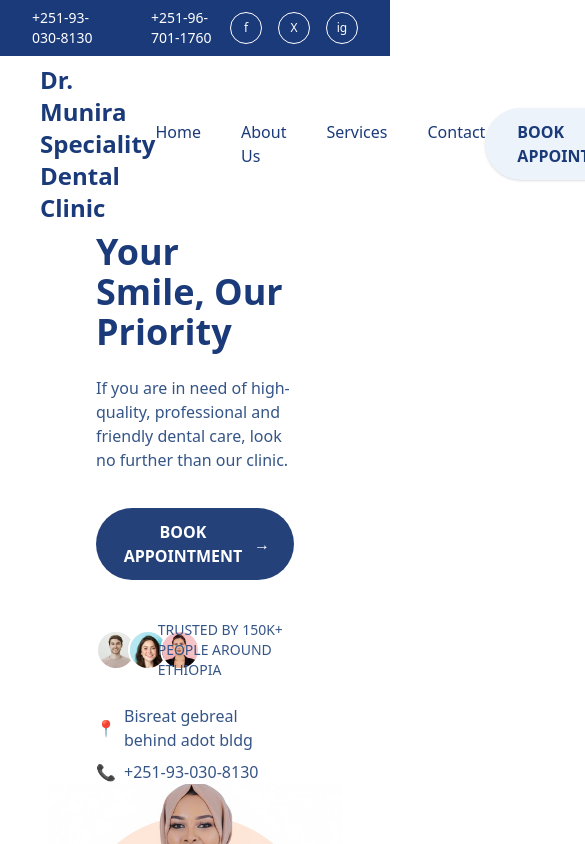
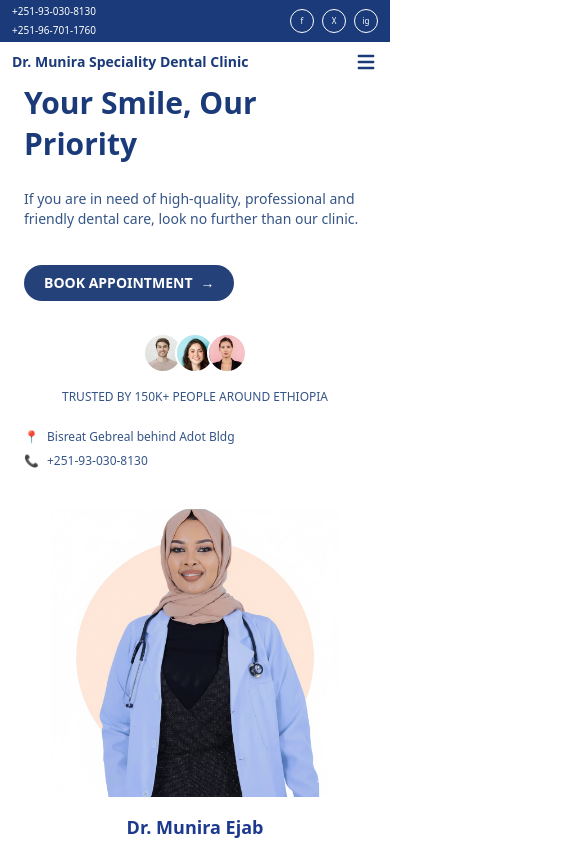
Before and after one commit to Ethiopia-Tech-Group/dental-clinic, a Next.js app: page / in a window 390 px wide. Shown: the top 844 px of the page, 585 px wide, since content can reach past the window. Built offline with nearby package versions, Linux system fonts and the light colour scheme.

Commit message:
DR. munira website responsive

```diff
--- a/app/components/User/HomeComponents/Header.tsx
+++ b/app/components/User/HomeComponents/Header.tsx
@@ -2,30 +2,19 @@
 
 import Link from "next/link";
 import { useEffect, useState, useRef } from "react";
+import { HiMenu, HiX } from "react-icons/hi";
 
 export default function Header() {
   const [isSticky, setIsSticky] = useState(false);
   const [showTopBar, setShowTopBar] = useState(true);
+  const [isMenuOpen, setIsMenuOpen] = useState(false);
   const lastScroll = useRef(0);
 
   useEffect(() => {
     const handleScroll = () => {
       const currentScroll = window.scrollY;
-
-      // Show sticky nav if scrolled past 0
-      if (currentScroll > 0) {
-        setIsSticky(true);
-      } else {
-        setIsSticky(false);
-      }
-
-      // Show top bar only if we are at top
-      if (currentScroll === 0) {
-        setShowTopBar(true);
-      } else {
-        setShowTopBar(false);
-      }
-
+      setIsSticky(currentScroll > 0);
+      setShowTopBar(currentScroll === 0);
       lastScroll.current = currentScroll;
     };
 
@@ -37,20 +26,20 @@ export default function Header() {
     <header className="w-full">
       {/* ----------- TOP BAR ----------- */}
       {showTopBar && (
-        <div className="w-full bg-[#1A3A79] text-white text-sm py-2 px-8 flex justify-between items-center transition-all duration-300">
-          <div className="flex space-x-10">
+        <div className="w-full bg-[#1A3A79] text-white text-[10px] sm:text-sm py-1 sm:py-2 px-3 sm:px-8 flex justify-between items-center transition-all duration-300">
+          <div className="flex flex-col sm:flex-row sm:space-x-10 space-y-1 sm:space-y-0">
             <span>+251-93-030-8130</span>
             <span>+251-96-701-1760</span>
           </div>
 
-          <div className="flex space-x-4">
-            <div className="w-8 h-8 border border-white rounded-full flex items-center justify-center text-xs">
+          <div className="flex space-x-2 sm:space-x-4">
+            <div className="w-6 h-6 sm:w-8 sm:h-8 border border-white rounded-full flex items-center justify-center text-[8px] sm:text-xs">
               f
             </div>
-            <div className="w-8 h-8 border border-white rounded-full flex items-center justify-center text-xs">
+            <div className="w-6 h-6 sm:w-8 sm:h-8 border border-white rounded-full flex items-center justify-center text-[8px] sm:text-xs">
               X
             </div>
-            <div className="w-8 h-8 border border-white rounded-full flex items-center justify-center text-xs">
+            <div className="w-6 h-6 sm:w-8 sm:h-8 border border-white rounded-full flex items-center justify-center text-[8px] sm:text-xs">
               ig
             </div>
           </div>
@@ -60,28 +49,64 @@ export default function Header() {
       {/* ----------- BOTTOM NAV BAR ----------- */}
       <div
         className={`w-full bg-white transition-all duration-100 ${
-          isSticky ? "fixed top-0 left-0 z-50 " : ""
+          isSticky ? "fixed top-0 left-0 z-50 " : "relative"
         }`}
       >
-        <div className="flex justify-between items-center px-10 py-2">
-          <h2 className="text-2xl font-extrabold text-[#1A3A79]">
+        <div className="flex justify-between items-center px-3 sm:px-6 lg:px-10 py-2 sm:py-3">
+          {/* Logo */}
+          <h2 className="text-sm sm:text-lg lg:text-2xl font-extrabold text-[#1A3A79]">
             Dr. Munira Speciality Dental Clinic
           </h2>
 
-          <nav className="flex space-x-10 text-[#1A3A79] font-medium">
+          {/* Desktop Navigation (only lg and above) */}
+          <nav className="hidden lg:flex space-x-4 lg:space-x-10 text-[#1A3A79] font-medium text-sm sm:text-base">
             <Link href="/">Home</Link>
             <Link href="/about">About Us</Link>
             <Link href="/service-page">Services</Link>
             <Link href="/contact-us">Contact</Link>
           </nav>
 
+          {/* Book Appointment Button (only lg and above) */}
           <Link
             href="/booking"
-            className="px-8 py-3 bg-[#EDF3FA] text-[#1A3A79] font-semibold rounded-full hover:bg-[#1A3A79] hover:text-white transition duration-300 shadow-sm"
+            className="hidden lg:inline-block px-4 sm:px-6 lg:px-8 py-1.5 sm:py-2 lg:py-3 bg-[#EDF3FA] text-[#1A3A79] font-semibold rounded-full hover:bg-[#1A3A79] hover:text-white transition duration-300 shadow-sm text-sm sm:text-base"
           >
             BOOK APPOINTMENT
           </Link>
+
+          {/* Mobile & Tablet Hamburger (below lg) */}
+          <button
+            className="lg:hidden text-2xl text-[#1A3A79]"
+            onClick={() => setIsMenuOpen(!isMenuOpen)}
+          >
+            {isMenuOpen ? <HiX /> : <HiMenu />}
+          </button>
         </div>
+
+        {/* Mobile & Tablet Menu */}
+        {isMenuOpen && (
+          <div className="lg:hidden bg-white w-full px-4 pb-4 flex flex-col space-y-3 text-[#1A3A79] font-medium text-sm sm:text-base">
+            <Link href="/" onClick={() => setIsMenuOpen(false)}>
+              Home
+            </Link>
+            <Link href="/about" onClick={() => setIsMenuOpen(false)}>
+              About Us
+            </Link>
+            <Link href="/service-page" onClick={() => setIsMenuOpen(false)}>
+              Services
+            </Link>
+            <Link href="/contact-us" onClick={() => setIsMenuOpen(false)}>
+              Contact
+            </Link>
+            <Link
+              href="/booking"
+              onClick={() => setIsMenuOpen(false)}
+              className="mt-2 px-6 py-2 bg-[#EDF3FA] text-[#1A3A79] font-semibold rounded-full hover:bg-[#1A3A79] hover:text-white transition duration-300 shadow-sm text-center"
+            >
+              BOOK APPOINTMENT
+            </Link>
+          </div>
+        )}
       </div>
     </header>
   );
--- a/app/components/User/HomeComponents/Hero.tsx
+++ b/app/components/User/HomeComponents/Hero.tsx
@@ -5,29 +5,29 @@ import Link from "next/link";
 
 export default function HeroSection() {
   return (
-    <section className="flex flex-col md:flex-row items-center justify-between px-12 ">
+    <section className="flex flex-col lg:flex-row items-center justify-between px-4 sm:px-8 md:px-16  ">
       {/* Left Section */}
       <motion.div
-        className="md:w-2/5 lg:w-1/2 space-y-6 px-12 md:pr-16"
+        className="w-full lg:w-1/2 space-y-6 px-2 sm:px-6 md:px-0"
         initial={{ opacity: 0, x: -40 }}
         animate={{ opacity: 1, x: 0 }}
         transition={{ duration: 0.95, ease: "easeOut" }}
       >
-        <h1 className="text-4xl font-extrabold text-[#1A3A79]">
+        <h1 className="text-3xl sm:text-4xl md:text-5xl font-extrabold text-[#1A3A79] leading-snug">
           Your Smile, Our Priority
         </h1>
-        <p className="text-[#355587]">
+        <p className="text-[#355587] text-sm sm:text-base md:text-lg">
           If you are in need of high-quality, professional and friendly dental
           care, look no further than our clinic.
         </p>
         <Link href="/booking">
-          <button className="px-6 py-3 bg-[#24417A] mt-3 text-white font-semibold rounded-full hover:bg-blue-900 transition-all inline-flex items-center">
+          <button className="px-5 sm:px-6 md:px-8 py-2 sm:py-3 bg-[#24417A] mt-3 text-white font-semibold rounded-full hover:bg-blue-900 transition-all inline-flex items-center text-sm sm:text-base">
             BOOK APPOINTMENT
             <span className="ml-2 text-white">→</span>
           </button>
         </Link>
 
-        <div className="flex items-center space-x-4 mt-10">
+        <div className="flex flex-col sm:flex-row items-center sm:items-start space-y-4 sm:space-y-0 sm:space-x-4 mt-8">
           <div className="flex -space-x-2">
             <Image
               src="/img/10001.webp"
@@ -51,18 +51,18 @@ export default function HeroSection() {
               alt="avatar"
             />
           </div>
-          <span className="text-[#355587] text-sm">
+          <span className="text-[#355587] text-xs sm:text-sm md:text-base text-center sm:text-left">
             TRUSTED BY 150K+ PEOPLE AROUND ETHIOPIA
           </span>
         </div>
-        <div className="flex flex-col space-y-2 text-[#355587]">
+
+        <div className="flex flex-col space-y-2 text-[#355587] mt-4 text-xs sm:text-sm md:text-base">
           <span className="flex items-center space-x-2">
-            <span className="text-[#355587]">📍</span>
-            <span>Bisreat gebreal behind adot bldg</span>
+            <span>📍</span>
+            <span>Bisreat Gebreal behind Adot Bldg</span>
           </span>
-
           <span className="flex items-center space-x-2">
-            <span className="text-[#355587]">📞</span>
+            <span>📞</span>
             <span>+251-93-030-8130</span>
           </span>
         </div>
@@ -70,19 +70,19 @@ export default function HeroSection() {
 
       {/* Right Section */}
       <motion.div
-        className="md:w-3/5 lg:w-1/2   flex flex-col items-center"
+        className="w-full lg:w-1/2 flex flex-col items-center mt-10 lg:mt-0"
         initial={{ opacity: 0, x: 40 }}
         animate={{ opacity: 1, x: 0 }}
         transition={{ duration: 0.95, ease: "easeOut" }}
       >
         <Image
           src="/img/10005.jpg"
-          width={500}
-          height={600}
-          className="rounded"
+          width={400}
+          height={500}
+          className="rounded w-72 sm:w-80 md:w-96 lg:w-120"
           alt="Dr. Munira Ejab"
         />
-        <h3 className="text-blue-900 text-xl font-bold mt-4">
+        <h3 className="text-blue-900 text-lg sm:text-xl md:text-2xl font-bold mt-4 text-center lg:text-left">
           Dr. Munira Ejab
         </h3>
       </motion.div>
--- a/app/components/User/ServiceComponent/ServiceExpertCare.tsx
+++ b/app/components/User/ServiceComponent/ServiceExpertCare.tsx
@@ -5,8 +5,8 @@ import Link from "next/link";
 
 export default function ExpertCareSection() {
   return (
-    <section className="w-full bg-white py-28 px-6">
-      <div className="max-w-7xl mx-auto grid grid-cols-1 lg:grid-cols-2 gap-16 items-center">
+    <section className="w-full bg-white py-16 sm:py-20 px-4 sm:px-6 md:px-12 lg:px-24">
+      <div className="max-w-7xl mx-auto grid grid-cols-1 lg:grid-cols-2 gap-12 lg:gap-16 items-center">
         {/* ---------------- LEFT CONTENT ---------------- */}
         <motion.div
           initial={{ opacity: 0, x: -50 }}
@@ -15,16 +15,16 @@ export default function ExpertCareSection() {
           transition={{ duration: 0.7, ease: "easeOut" }}
           className="space-y-6"
         >
-          <h2 className="text-2xl md:text-3xl font-extrabold text-[#355587] leading-tight">
+          <h2 className="text-2xl sm:text-3xl md:text-4xl font-extrabold text-[#355587] leading-tight">
             Expert care guided with precision and comfort.
           </h2>
 
-          <p className="text-lg text-[#355587] max-w-lg">
+          <p className="text-base sm:text-lg md:text-xl text-[#355587] max-w-md">
             Professional dental care designed for comfort and confidence.
           </p>
 
           <Link href="/booking">
-            <button className="px-6 py-3 bg-[#24417C]   text-white font-semibold rounded-full hover:bg-[#24417A]   transition-all">
+            <button className="px-5 sm:px-6 md:px-8 py-2 sm:py-3 bg-[#24417C] text-white font-semibold rounded-full hover:bg-[#24417A] transition-all text-sm sm:text-base">
               BOOK APPOINTMENT
             </button>
           </Link>
@@ -36,35 +36,36 @@ export default function ExpertCareSection() {
           whileInView={{ opacity: 1, x: 0 }}
           viewport={{ once: true }}
           transition={{ duration: 0.7, ease: "easeOut" }}
-          className="flex gap-8 justify-center"
+          className="flex flex-col sm:flex-row gap-6 sm:gap-8 justify-center items-center lg:justify-end"
         >
           {/* Image 1 */}
           <img
             src="/img/service/10003.webp"
             alt="Dental procedure"
-            className="w-64 md:w-80 h-[420px] object-cover rounded-[40px]"
+            className="w-full sm:w-64 md:w-72 lg:w-80 h-auto sm:h-[380px] md:h-[420px] object-cover rounded-[40px]"
           />
 
           {/* Image 2 */}
           <img
             src="/img/service/10004.webp"
             alt="Happy patient"
-            className="w-64 md:w-80 h-[420px] object-cover rounded-[40px]"
+            className="w-full sm:w-64 md:w-72 lg:w-80 h-auto sm:h-[380px] md:h-[420px] object-cover rounded-[40px]"
           />
         </motion.div>
 
+        {/* ---------------- CONTACT CARD ---------------- */}
         <motion.div
           initial={{ opacity: 0, y: 40 }}
           whileInView={{ opacity: 1, y: 0 }}
           viewport={{ once: true }}
           transition={{ duration: 0.6 }}
-          className="w-300 bg-[#24417C] rounded-3xl py-14 text-white my-5 flex justify-center"
+          className="w-full bg-[#24417C] rounded-3xl py-10 sm:py-14 text-white mt-10 lg:mt-0 flex justify-center"
         >
           <div className="text-center max-w-xl px-6">
-            <h3 className="text-xl md:text-2xl font-bold mb-3">
+            <h3 className="text-lg sm:text-xl md:text-2xl font-bold mb-3">
               Have any questions?
             </h3>
-            <p className=" leading-relaxed text-xl font-bold">
+            <p className="leading-relaxed text-base sm:text-lg md:text-xl font-bold">
               Feel free to contact us anytime - +251-93-030-8130
             </p>
           </div>
--- a/app/components/User/ServiceComponent/ServiceHero.tsx
+++ b/app/components/User/ServiceComponent/ServiceHero.tsx
@@ -4,25 +4,30 @@ import { motion } from "framer-motion";
 
 export default function ServiceHeroSection() {
   return (
-    <section className="flex flex-col md:flex-row items-center justify-between px-24  ">
+    <section className="flex flex-col lg:flex-row items-center justify-between px-4 sm:px-8 md:px-12 lg:px-24 ">
       {/* Left Section */}
       <motion.div
-        className="md:w-2/5 lg:w-1/2 space-y-6 px-12 md:pr-16"
+        className="w-full lg:w-1/2 space-y-4 sm:space-y-6 px-2 sm:px-6 md:px-0"
         initial={{ opacity: 0, x: -40 }}
         animate={{ opacity: 1, x: 0 }}
         transition={{ duration: 0.95, ease: "easeOut" }}
       >
-        <div className="text-sm text-gray-500 mb-4">HOME &gt; SERVICE</div>
+        <div className="text-xs sm:text-sm text-gray-500 mb-2 sm:mb-4">
+          HOME &gt; SERVICE
+        </div>
 
-        <h2 className="text-5xl font-extrabold text-[#24417C]">Our Services</h2>
-        <p className="text-[#355587]">
+        <h2 className="text-3xl sm:text-4xl md:text-5xl font-extrabold text-[#24417C] leading-snug">
+          Our Services
+        </h2>
+
+        <p className="text-[#355587] text-sm sm:text-base md:text-lg">
           Professional Care. Comfortable Experience.
         </p>
       </motion.div>
 
       {/* Right Section */}
       <motion.div
-        className="md:w-3/5 lg:w-1/2 mt-8 md:mt-5 flex flex-col items-center"
+        className="w-full lg:w-1/2 mt-2 lg:mt-0 flex flex-col items-center"
         initial={{ opacity: 0, x: 40 }}
         animate={{ opacity: 1, x: 0 }}
         transition={{ duration: 0.95, ease: "easeOut" }}
@@ -31,7 +36,7 @@ export default function ServiceHeroSection() {
           src="/img/10005.jpg"
           width={400}
           height={400}
-          className="rounded"
+          className="rounded w-72 sm:w-80 md:w-96 "
           alt="Dr. Munira Ejab"
         />
       </motion.div>
```
